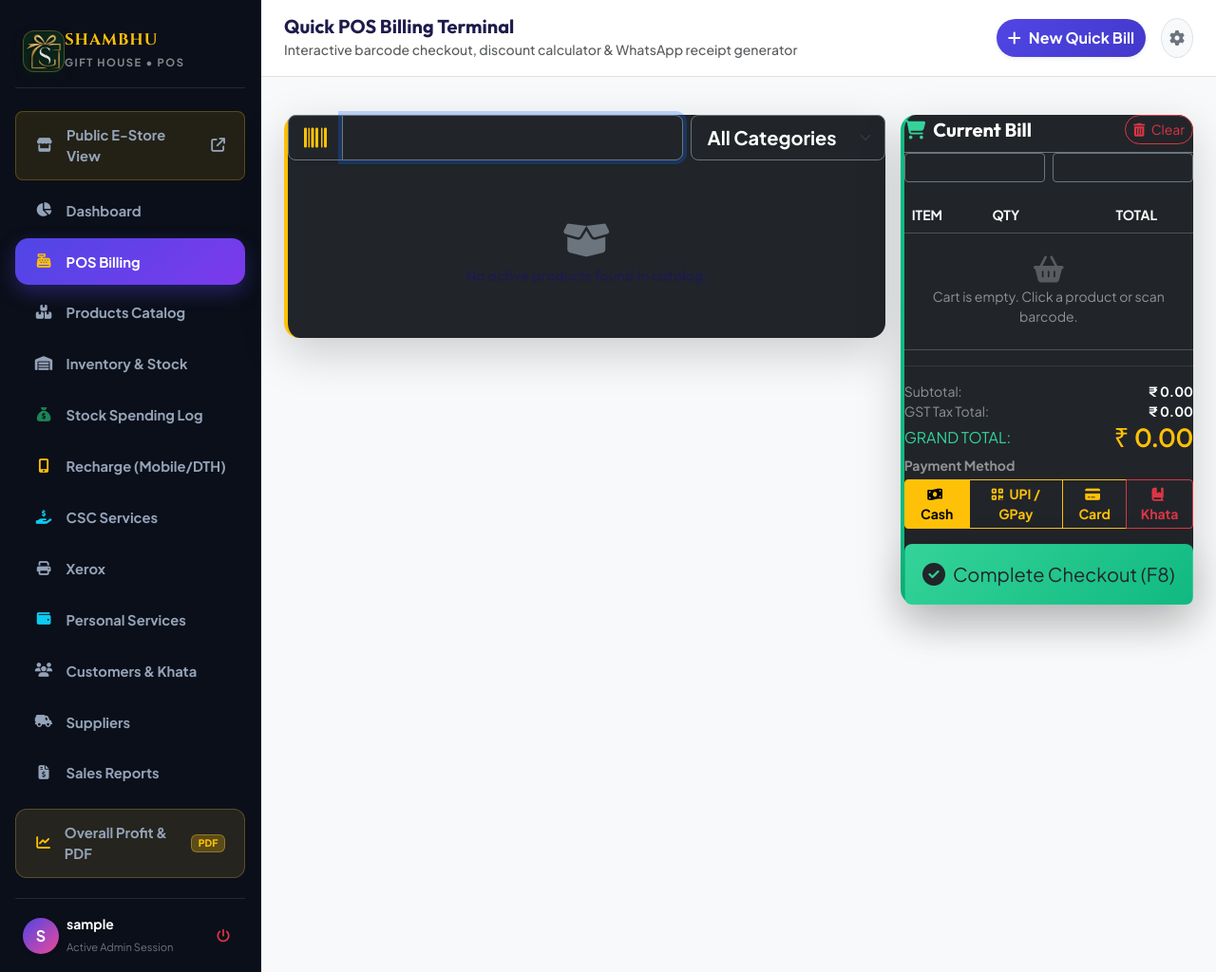
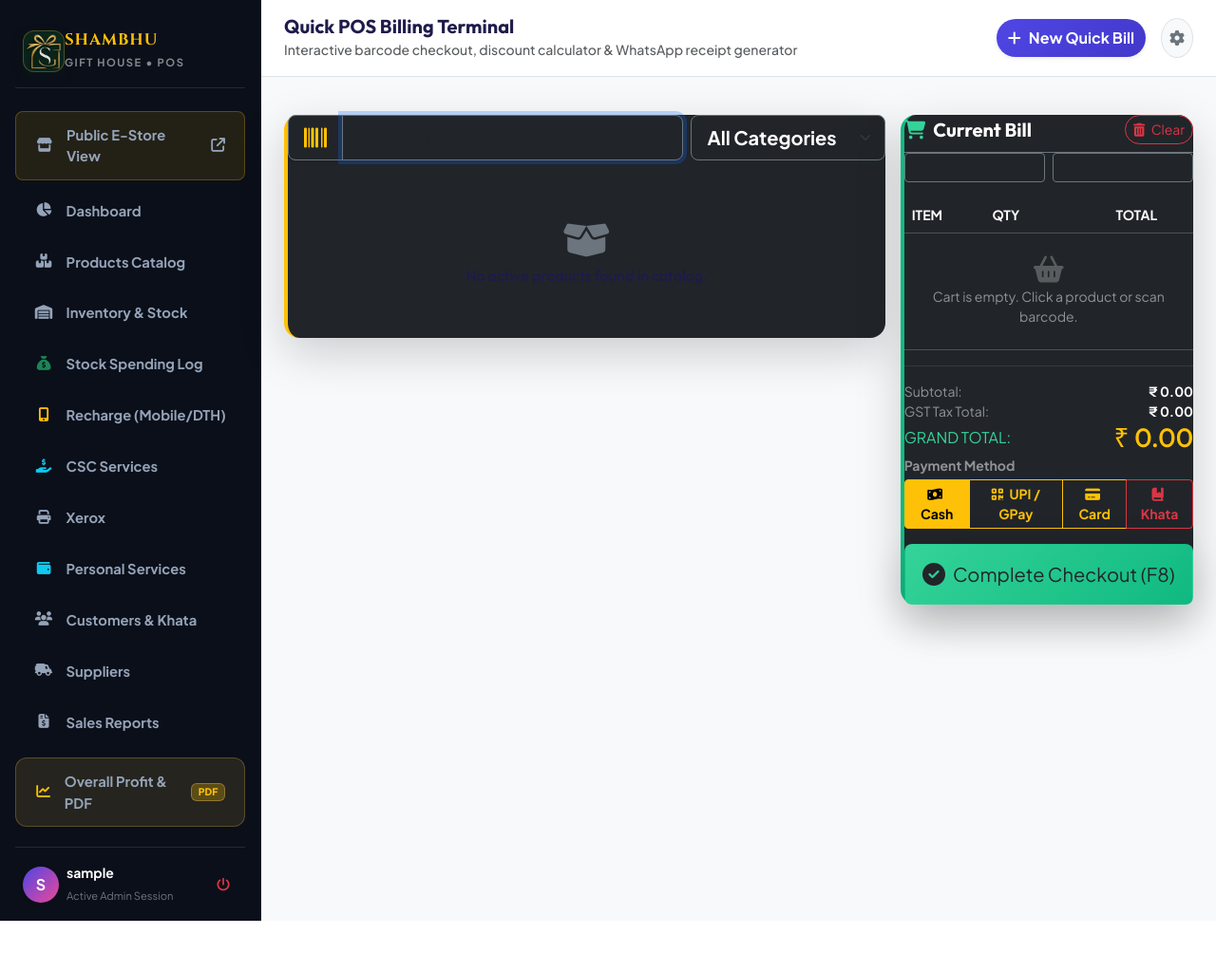
Before and after one commit to shambhugifthouse/shambhugifthouseonline, a Django app: page /billing/ in a window 1280 px wide. Shown: the whole page at 95% size. After the commit the page ends 970 px from the top, so only its background shows below. Run offline with Django 5.2, Linux system fonts and the light colour scheme; the visitor is signed in with stand-in values (Sample User, id 1); data comes from the database, SQL or seed files in the repository; data that the repository does not hold is empty; some web fonts are replaced.

Commit message:
Remove POS Billing tab from sidebar menu

```diff
--- a/templates/base.html
+++ b/templates/base.html
@@ -138,9 +138,6 @@
                     <a href="{% url 'dashboard:dashboard' %}" class="nav-link {% if request.resolver_match.namespace == 'dashboard' or request.resolver_match.namespace == 'reports' and request.resolver_match.url_name == 'dashboard' %}active{% endif %}">
                         <i class="fa-solid fa-chart-pie w-20"></i> Dashboard
                     </a>
-                    <a href="{% url 'billing:pos' %}" class="nav-link {% if request.resolver_match.namespace == 'billing' %}active{% endif %}">
-                        <i class="fa-solid fa-cash-register w-20 text-warning"></i> POS Billing
-                    </a>
                     <a href="{% url 'products:list' %}" class="nav-link {% if request.resolver_match.namespace == 'products' %}active{% endif %}">
                         <i class="fa-solid fa-boxes-stacked w-20"></i> Products Catalog
                     </a>
```
